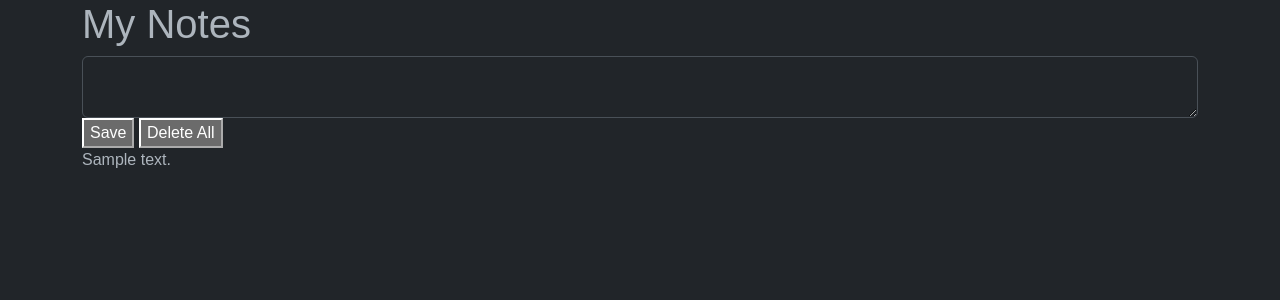
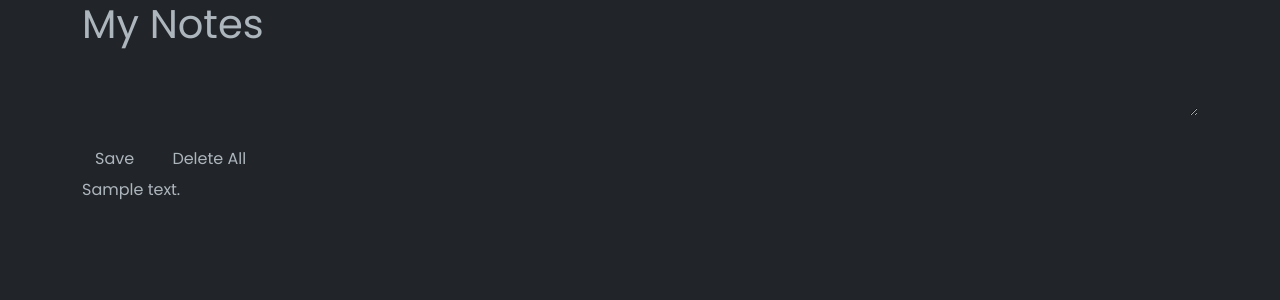
Before and after one commit to taimoorzulfiqar/note-taking-app, a Flask app: page / in a window 1280 px wide. Shown: the top 300 px of the page. Run offline with Flask 3, Linux system fonts and the light colour scheme; tables that the repository leaves empty hold one stand-in row (values such as "Sample post").

Commit message:
visual upgrades

```diff
--- /dev/null
+++ b/static/style.css
@@ -0,0 +1,7 @@
+body {
+    font-family: 'Poppins', sans-serif;
+}
+
+textarea.form-control {
+    border: none !important;
+}
--- a/templates/index.html
+++ b/templates/index.html
@@ -2,17 +2,20 @@
 <html data-bs-theme="dark">
     <head>
     <title>Homepage</title>
-    <link href="https://fonts.googleapis.com/css2?family=Inter:wght@400;700&display=swap" rel="stylesheet">
     <link href="https://cdn.jsdelivr.net/npm/bootstrap@5.3.0/dist/css/bootstrap.min.css" rel="stylesheet">
+<link href="https://fonts.googleapis.com/css2?family=Poppins:wght@400;700&display=swap" rel="stylesheet">
+<link rel="stylesheet" href="{{ url_for('static', filename='style.css') }}">
 </head>
 
-<body style="font-family: 'Poppins', sans-serif;">
+<body>
     <div class="container">
         <h1>My Notes</h1>
         <form action="/" method="POST">
      <textarea name="note" class="form-control"></textarea>
-         <button name="action" value="save">Save</button>
-        <button name="action" value="delete">Delete All</button>
+     <br>
+     <button name="action" value="save" class="btn me-2">Save</button>
+
+     <button name="action" value="delete" class="btn">Delete All</button>
     </form>
     {% for note in notes %}
             <p>{{ note[1] }}</p>
```
